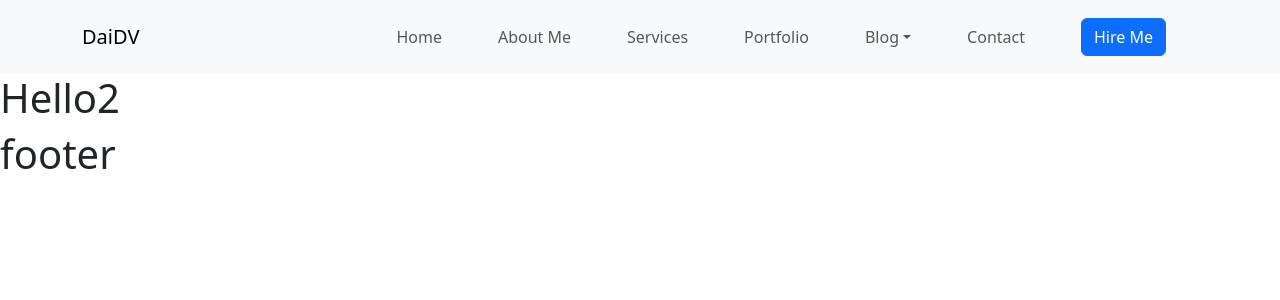
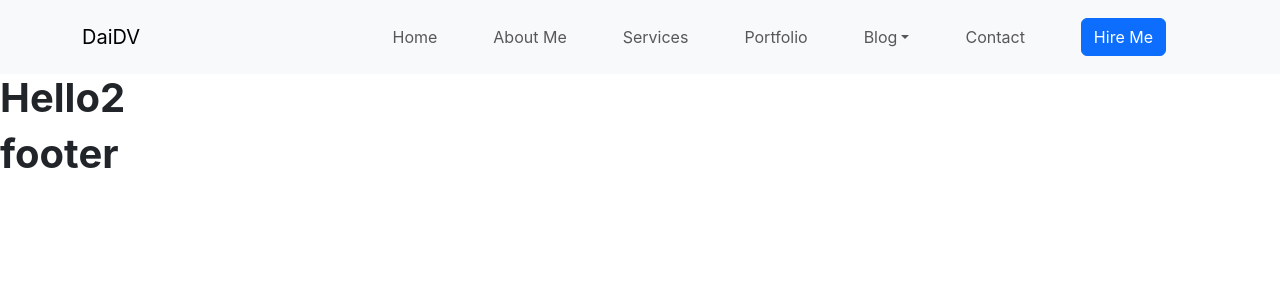
Before and after one commit to daidtech/FE_myspace, a Next.js app: page / in a window 1280 px wide. Shown: the top 300 px of the page. Built offline with nearby package versions, Linux system fonts and the light colour scheme.

Commit message:
update global styles

```diff
--- a/pages/_app.tsx
+++ b/pages/_app.tsx
@@ -4,6 +4,7 @@ import type { AppProps } from 'next/app'
 import { ReactNode } from 'react';
 import { SSRProvider } from 'react-bootstrap';
 import 'bootstrap/dist/css/bootstrap.min.css';
+import 'styles/global.scss'
 
 type Page<P = {}> = NextPage<P> & {
   getLayout?: (page: ReactNode) => ReactNode;
--- a/styles/global.css
+++ b/styles/global.scss
@@ -30,3 +30,7 @@ img {
   max-width: 100%;
   height: auto;
 }
+
+h1 {
+  font-weight: 700;
+}
```
